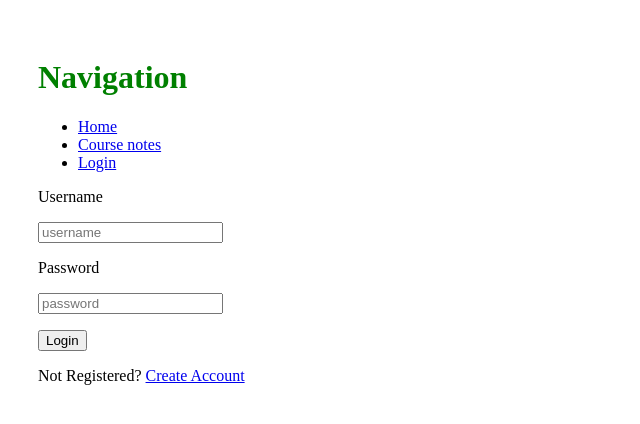
After one commit to Jordan-Cottle/Software-Engineering-Group-Project, a Flask app: template note_14/templates/login.html in a window 1280 px wide. The commit adds this page. Shown: the top 424 px of the page, without its empty margins (0-640 px from the left). Run offline with Flask 2, Linux system fonts and the light colour scheme; the template is opened without the code that fills it, so the values that code supplies are empty.

Commit message:
Add register and login pages

```diff
--- a/note_14/templates/core.html
+++ b/note_14/templates/core.html
@@ -14,8 +14,11 @@
     <h1>Navigation</h1>
     <ul>
         {% block navigation %}
-        <li><a href="/">Home</a></li>
-        <li><a href="/notes">Course notes</a></li>
+        <li><a href="{{ url_for('main_page') }}">Home</a></li>
+        <li><a href="{{ url_for('list_notes') }}">Course notes</a></li>
+        {% if not current_user.is_authenticated %}
+        <li><a href="{{ url_for('user_login') }}">Login</a></li>
+        {% endif %}
         {% endblock navigation %}
     </ul>
 
--- /dev/null
+++ b/note_14/templates/login.html
@@ -0,0 +1,17 @@
+{% extends "core.html" %}
+
+{% block body %}
+
+<form action="{{ url_for('user_login') }}" method="post">
+    <p><label>Username </label></p>
+    <p><input type="text" name="user_name" placeholder="username" /></p>
+    <p><label>Password</label></p>
+    <p><input type="password" name="password" placeholder="password" /></p>
+    <p><input type="submit" value="Login" /></p>
+</form>
+
+<p>Not Registered?
+    <a href="{{ url_for('create_account') }}">Create Account</a>
+</p>
+
+{% endblock body %}
```
Also changed, not shown: note_14/templates/register.html (added, +13 -0 lines).
